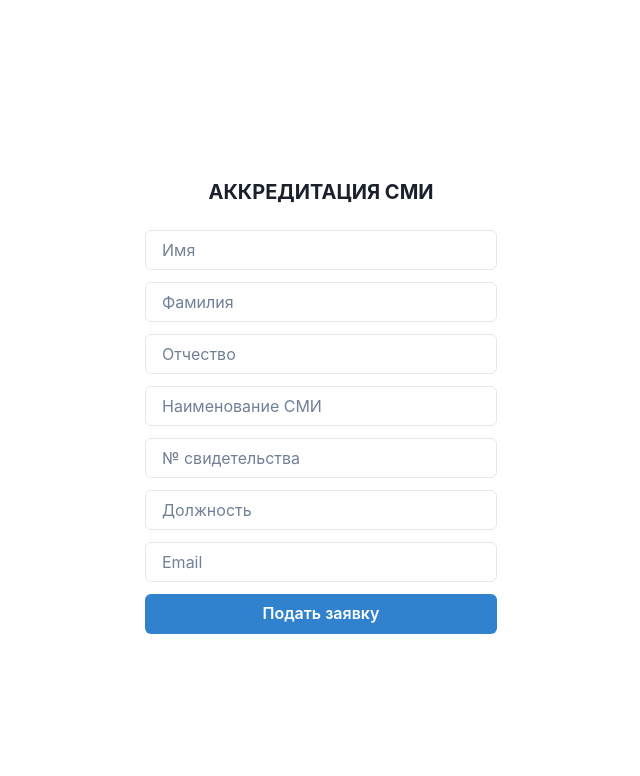
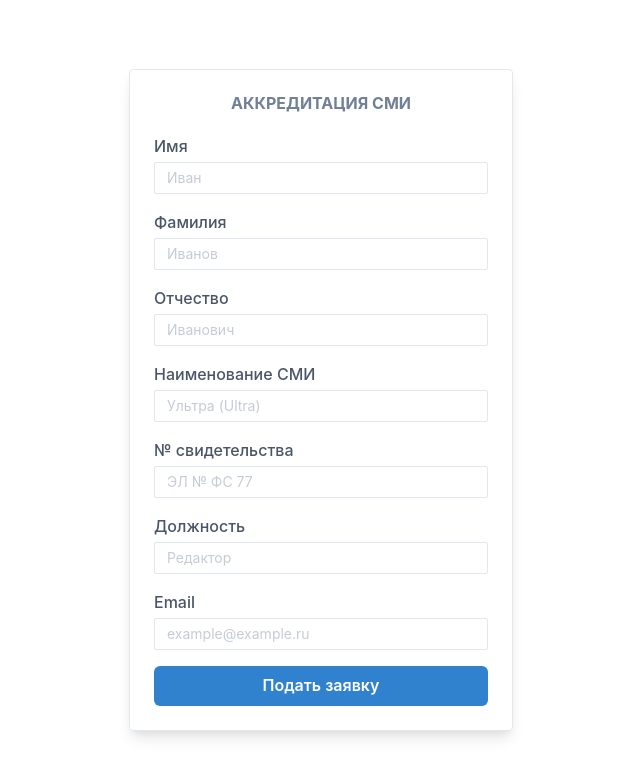
Before and after one commit to digitalarea/chakra_form, a React (Create React App) app: page / in a window 1280 px wide. Shown: the top 776 px of the page, without its empty margins (319-959 px from the left). Built offline with nearby package versions, Linux system fonts and the light colour scheme.

Commit message:
upd: issue #3 (added rect-hook-form and yup validation)

```diff
--- a/package.json
+++ b/package.json
@@ -6,15 +6,18 @@
     "@chakra-ui/react": "^2.3.7",
     "@emotion/react": "^11.10.5",
     "@emotion/styled": "^11.10.5",
+    "@hookform/resolvers": "^2.9.10",
     "@testing-library/jest-dom": "^5.16.5",
     "@testing-library/react": "^13.4.0",
     "@testing-library/user-event": "^14.4.3",
     "framer-motion": "^6.5.1",
     "react": "^18.2.0",
     "react-dom": "^18.2.0",
+    "react-hook-form": "^7.39.1",
     "react-icons": "^3.11.0",
     "react-scripts": "5.0.1",
-    "web-vitals": "^2.1.4"
+    "web-vitals": "^2.1.4",
+    "yup": "^0.32.11"
   },
   "scripts": {
     "start": "react-scripts start",
--- a/src/App.js
+++ b/src/App.js
@@ -1,8 +1,43 @@
 import React from 'react';
-import { ChakraProvider, theme } from '@chakra-ui/react';
+import { ChakraProvider, extendTheme } from '@chakra-ui/react';
 import { Form } from './components/Form';
 
 function App() {
+  const theme = extendTheme({
+    components: {
+      Container: {
+        variants: {
+          'ite-container': {
+            maxW: 'sm',
+            borderRadius: 4,
+            borderWidth: 1,
+            p: 6,
+            boxShadow: 'lg',
+          },
+        },
+      },
+      Heading: {
+        variants: {
+          'ite-heading': {
+            textAlign: 'center',
+            textTransform: 'uppercase',
+            fontSize: 'md',
+            mb: 5,
+            color: 'gray.500',
+          },
+        },
+      },
+      FormLabel: {
+        variants: {
+          'ite-label': {
+            color: 'gray.600',
+            mb: 1,
+          },
+        },
+      },
+    },
+  });
+
   return (
     <ChakraProvider theme={theme}>
       <Form />
--- a/src/components/Form.js
+++ b/src/components/Form.js
@@ -3,51 +3,155 @@ import {
   Flex,
   Box,
   Container,
+  Input,
+  Button,
   FormControl,
   FormLabel,
-  Input,
-  Button,
+  FormErrorMessage,
 } from '@chakra-ui/react';
+import { useForm } from 'react-hook-form';
+import { yupResolver } from '@hookform/resolvers/yup';
+import * as yup from 'yup';
 
 const Form = () => {
+  const schema = yup
+    .object({
+      firstName: yup
+        .string()
+        .required('Введите имя')
+        .min(2, 'Минимум 2 символа'),
+      lastName: yup
+        .string()
+        .required('Введите фамилию')
+        .min(2, 'Минимум 2 символа'),
+      middleName: yup
+        .string()
+        .required('Введите отчество')
+        .min(2, 'Минимум 2 символа'),
+      mediaName: yup.string().required('Введите название сми'),
+      mediaLicense: yup.string().required('Введите номер лицензии'),
+      job: yup.string().required('Введите номер лицензии'),
+      email: yup.string().email('Неправильный формат email').required('Введите email'),
+    })
+    .required();
+
+  const {
+    register,
+    handleSubmit,
+    reset,
+    formState: { errors, },
+  } = useForm({
+    mode: 'onBlur',
+    resolver: yupResolver(schema),
+  });
+
+  const onSubmit = data => {
+    console.log(data);
+    reset();
+  };
+
   return (
     <Flex minH="100vh" w="full" align="center" justify="center">
-      <Container maxW="sm">
-        <Heading
-          as="h1"
-          align="center"
-          textTransform="uppercase"
-          size="md"
-          py={5}
-        >
+      <Container variant="ite-container">
+        <Heading as="h1" variant="ite-heading">
           Аккредитация СМИ
         </Heading>
-        <Box as="form">
-          <Box py={1.5}>
-            <Input color="gray.500" placeholder="Имя" />
+
+        <form onSubmit={handleSubmit(onSubmit)}>
+          <FormControl isInvalid={errors?.firstName} mb={4}>
+            <FormLabel variant="ite-label">Имя</FormLabel>
+            <Input
+              type="text"
+              size="sm"
+              placeholder="Иван"
+              _placeholder={{ opacity: 0.4 }}
+              {...register('firstName')}
+            />
+            <FormErrorMessage>{errors?.firstName?.message}</FormErrorMessage>
+          </FormControl>
+
+          <FormControl isInvalid={errors?.lastName} mb={4}>
+            <FormLabel variant="ite-label">Фамилия</FormLabel>
+            <Input
+              type="text"
+              size="sm"
+              placeholder="Иванов"
+              _placeholder={{ opacity: 0.4 }}
+              {...register('lastName')}
+            />
+            <FormErrorMessage>{errors?.lastName?.message}</FormErrorMessage>
+          </FormControl>
+
+          <FormControl isInvalid={errors?.middleName} mb={4}>
+            <FormLabel variant="ite-label">Отчество</FormLabel>
+            <Input
+              type="text"
+              size="sm"
+              placeholder="Иванович"
+              _placeholder={{ opacity: 0.4 }}
+              {...register('middleName')}
+            />
+            <FormErrorMessage>{errors?.middleName?.message}</FormErrorMessage>
+          </FormControl>
+
+          <FormControl isInvalid={errors?.mediaName} mb={4}>
+            <FormLabel variant="ite-label">Наименование СМИ</FormLabel>
+            <Input
+              type="text"
+              color="gray.500"
+              size="sm"
+              placeholder="Ультра (Ultra)"
+              _placeholder={{ opacity: 0.4 }}
+              {...register('mediaName')}
+            />
+            <FormErrorMessage>{errors?.mediaName?.message}</FormErrorMessage>
+          </FormControl>
+
+          <FormControl isInvalid={errors?.mediaLicense} mb={4}>
+            <FormLabel variant="ite-label">№ свидетельства</FormLabel>
+            <Input
+              type="text"
+              color="gray.500"
+              size="sm"
+              placeholder="ЭЛ № ФС 77"
+              _placeholder={{ opacity: 0.4 }}
+              {...register('mediaLicense')}
+            />
+            <FormErrorMessage>{errors?.mediaLicense?.message}</FormErrorMessage>
+          </FormControl>
+
+          <FormControl isInvalid={errors?.job} mb={4}>
+            <FormLabel variant="ite-label">Должность</FormLabel>
+            <Input
+              type="text"
+              color="gray.500"
+              size="sm"
+              placeholder="Редактор"
+              _placeholder={{ opacity: 0.4 }}
+              {...register('job')}
+            />
+            <FormErrorMessage>{errors?.job?.message}</FormErrorMessage>
+          </FormControl>
+
+          <FormControl isInvalid={errors?.email} mb={4}>
+            <FormLabel variant="ite-label">Email</FormLabel>
+            <Input
+              type="email"
+              color="gray.500"
+              size="sm"
+              placeholder="example@example.ru"
+              _placeholder={{ opacity: 0.4 }}
+              {...register('email')}
+            />
+            <FormErrorMessage>{errors?.email?.message}</FormErrorMessage>
+          </FormControl>
+
+          <Box>
+            <Button type="submit" minW="full" colorScheme="blue">
+              Подать заявку
+            </Button>
           </Box>
-          <Box py={1.5}>
-            <Input color="gray.500" placeholder="Фамилия" />
-          </Box>
-          <Box py={1.5}>
-            <Input color="gray.500" placeholder="Отчество" />
-          </Box>
-          <Box py={1.5}>
-            <Input color="gray.500" placeholder="Наименование СМИ" />
-          </Box>
-          <Box py={1.5}>
-            <Input color="gray.500" placeholder="№ свидетельства" />
-          </Box>
-          <Box py={1.5}>
-            <Input color="gray.500" placeholder="Должность" />
-          </Box>
-          <Box py={1.5}>
-            <Input color="gray.500" placeholder="Email" />
-          </Box>
-          <Box py={1.5}>
-            <Button minW="full" colorScheme='blue'>Подать заявку</Button>
-          </Box>
-        </Box>
+        </form>
       </Container>
     </Flex>
   );
```
Also changed, not shown: 1 other file (tests, documents, lock files or other folders).
